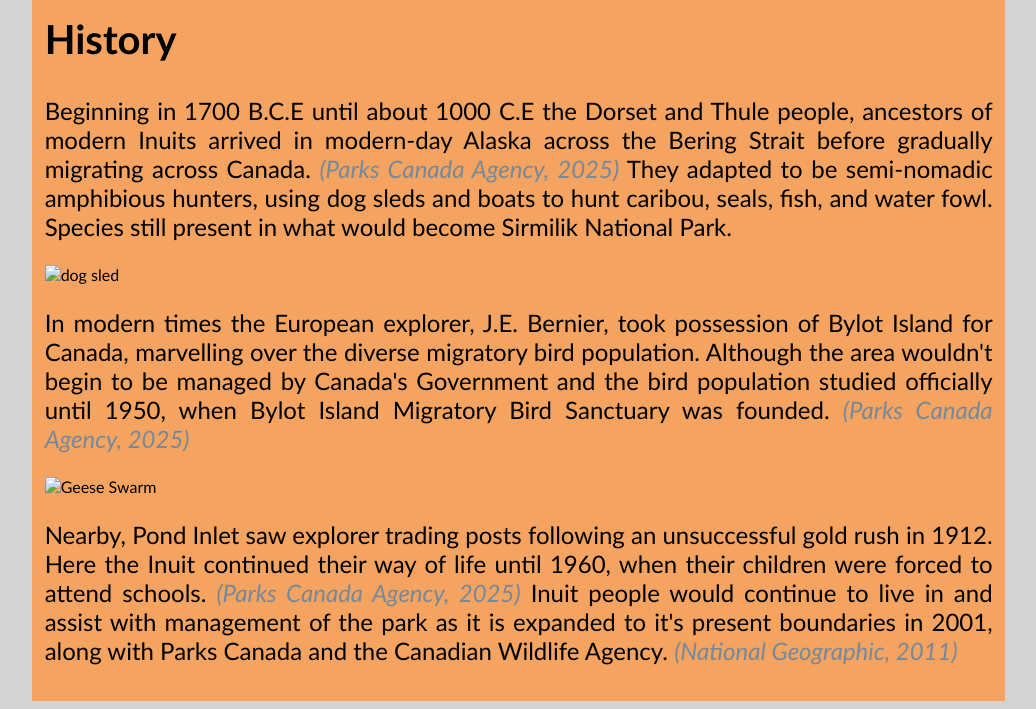
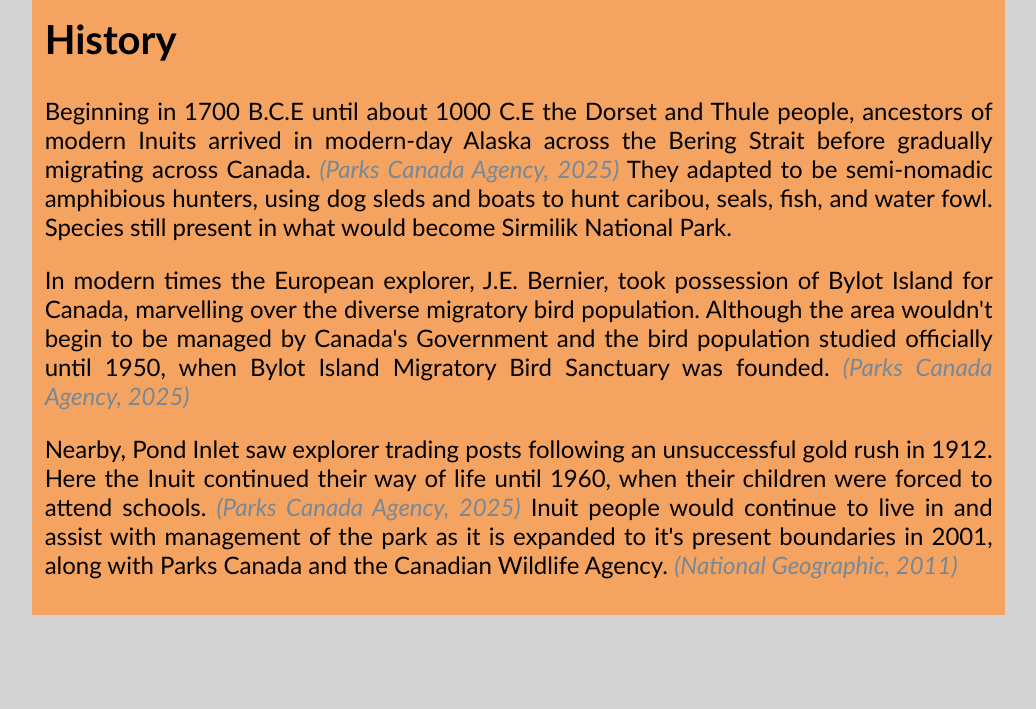
Before and after one commit to Doubleshot12349/Sirmilik-Park, a plain HTML site: page index.html in a window 1280 px wide. Shown: the part 1120-1829 px from the top of the page, without its empty margins (134-1170 px from the left). After the commit the page ends 1743 px from the top, so only its background shows below. Drawn offline with Linux system fonts and the light colour scheme.

Commit message:
removed extra img tags

```diff
--- a/index.html
+++ b/index.html
@@ -45,7 +45,6 @@
               They adapted to be semi-nomadic amphibious hunters, using dog sleds and boats to hunt caribou, seals,
               fish, and water fowl. Species still present in what would become Sirmilik National Park.
           </p>
-          <img alt="dog sled">
           <p>
               In modern times the European explorer, J.E. Bernier, took possession of Bylot Island for
               Canada, marvelling over the diverse migratory bird population. Although the area wouldn't begin to be
@@ -53,7 +52,6 @@
               when Bylot Island Migratory Bird Sanctuary was founded.
               <a href="https://parks.canada.ca/pn-np/nu/sirmilik/" class="source"><i>(Parks Canada Agency, 2025)</i></a>
           </p>
-          <img alt="Geese Swarm">
           <p>
               Nearby, Pond Inlet saw explorer trading posts following an unsuccessful gold rush in 1912. Here the Inuit
               continued their way of life until 1960, when their children were forced to attend schools.
```
